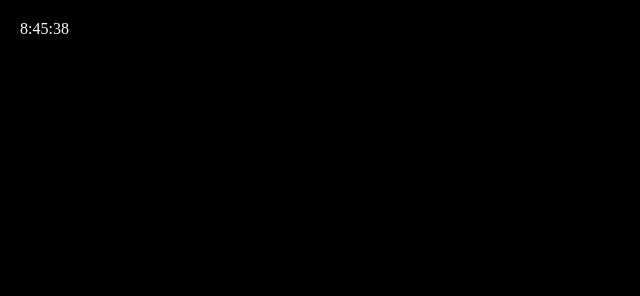
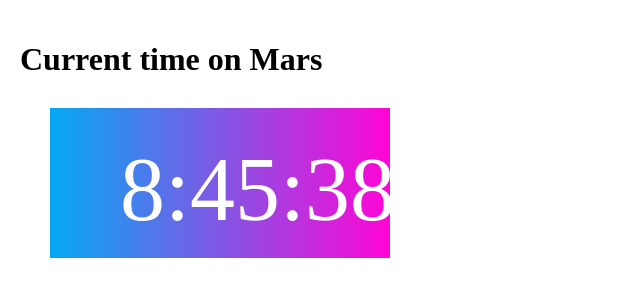
Before and after one commit to ZeynabAbdulhanan/Challenge2, a plain HTML site: page index.html in a window 1280 px wide. Shown: the whole page, without its empty margins (0-640 px from the left). Drawn offline with Linux system fonts and the light colour scheme.

Commit message:
update style (padding en margin)

```diff
--- a/index.html
+++ b/index.html
@@ -8,6 +8,7 @@
         <script src="java.js"></script>
 	</head>
     <body onload="myClock()">
+        <h1>Current time on Mars</h1>
         <div id="clock"></div>
     </body>
 </html>
--- a/style.css
+++ b/style.css
@@ -1,9 +1,22 @@
 body{
-    background: black;
+    background: #fff;
     margin: 10px;
     padding: 10px;
+    justify-content: center;
+    align-items: center;
 }
 
 #clock{
     color: white;
+    background-image: linear-gradient(to right, #03a9f4, #ff05d5);
+    padding-right: 70px;
+    padding-left: 70px;
+    padding-top: 30px;
+    padding-bottom: 30px;
+    margin: 30px;
+    width: 200px;
+    height: 90px;
+    font-size: 90px;
+    font-weight: 60px;
+
 }
```
